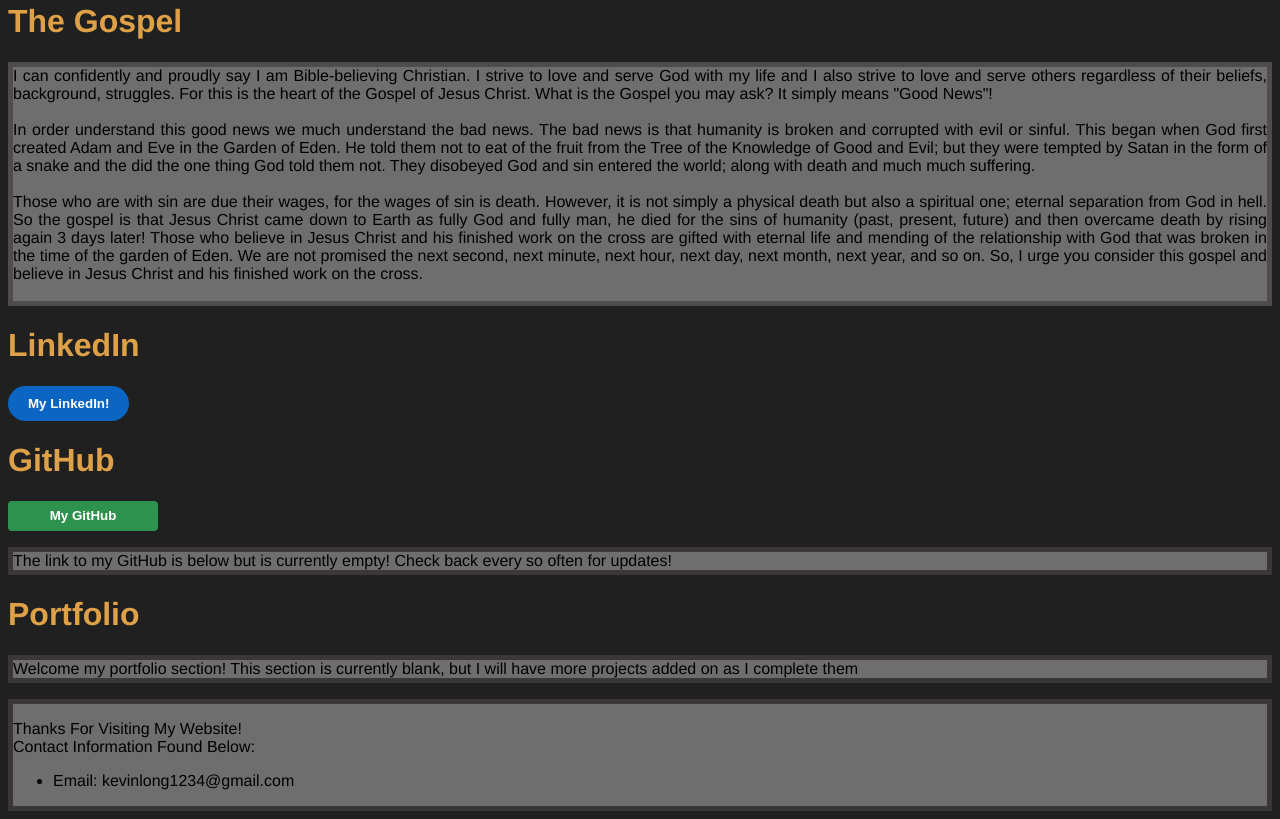
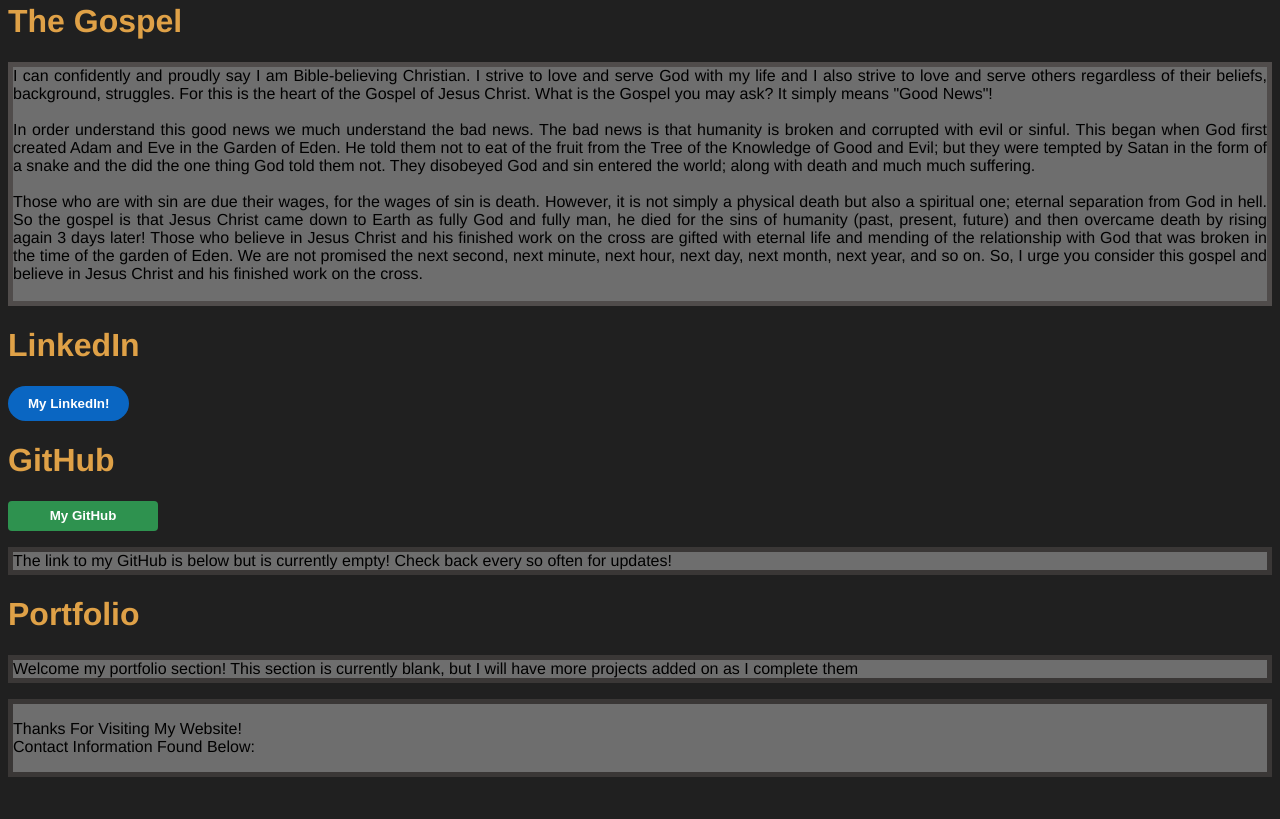
Before and after one commit to Squog-The-Scriptor/Portfolio-Website-V1, a plain HTML site: page index.html in a window 1280 px wide. Shown: the part 1036-1855 px from the top of the page. After the commit the page ends 1821 px from the top, so only its background shows below. Drawn offline with Linux system fonts and the light colour scheme; files that its build step writes are made by us from their sources; files whose address does not match are found by name.

Commit message:
Update index.html

```diff
--- a/index.html
+++ b/index.html
@@ -130,9 +130,6 @@
  <!--Footer Section-->
 <footer class = "footer" id = "foot">
     <p>Thanks For Visiting My Website! <br> Contact Information Found Below:</p>
-    <ul>
-        <li>Email: kevinlong1234@gmail.com</li>
-    </ul>
 </body>
 </footer>
 
```
